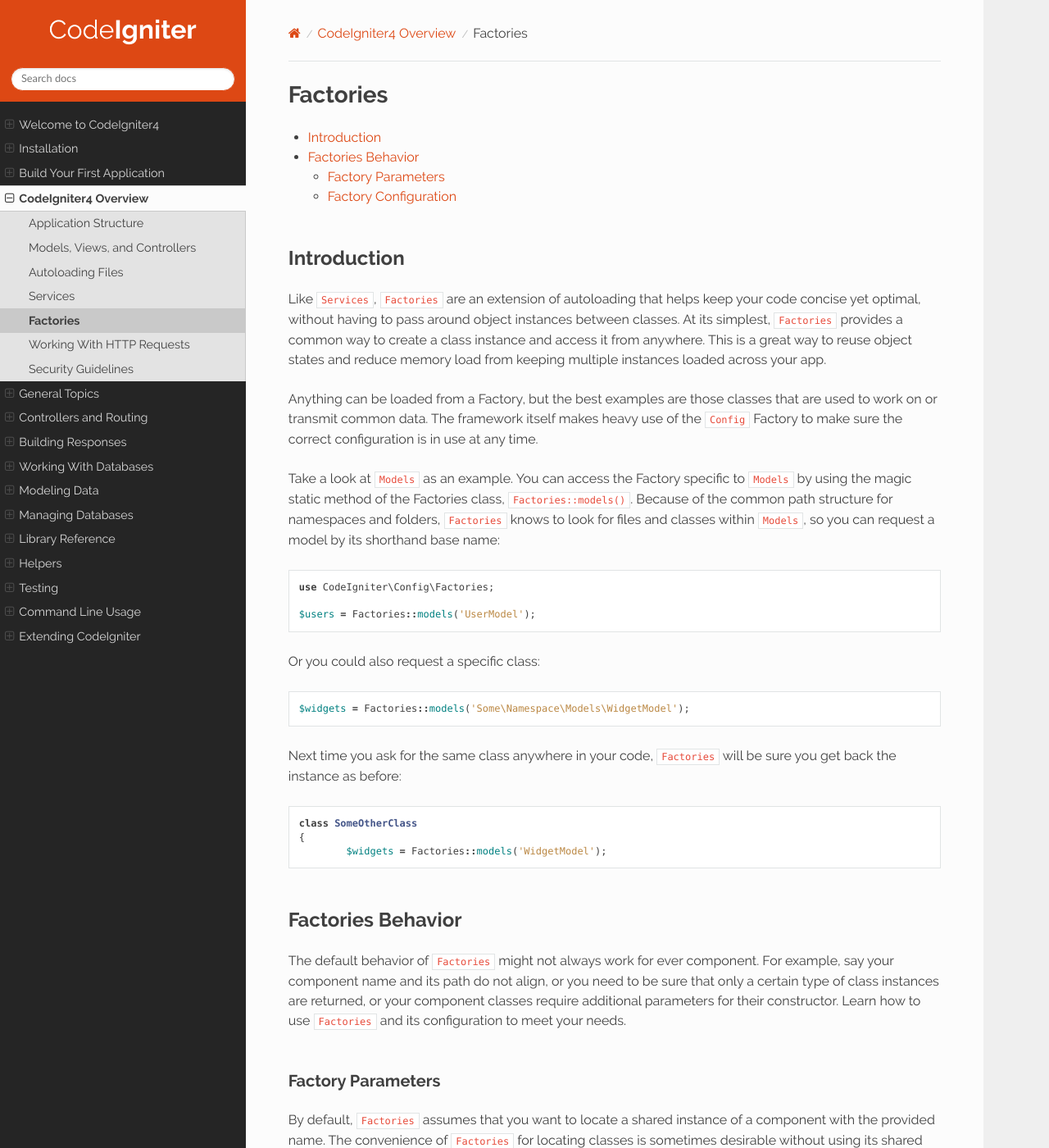
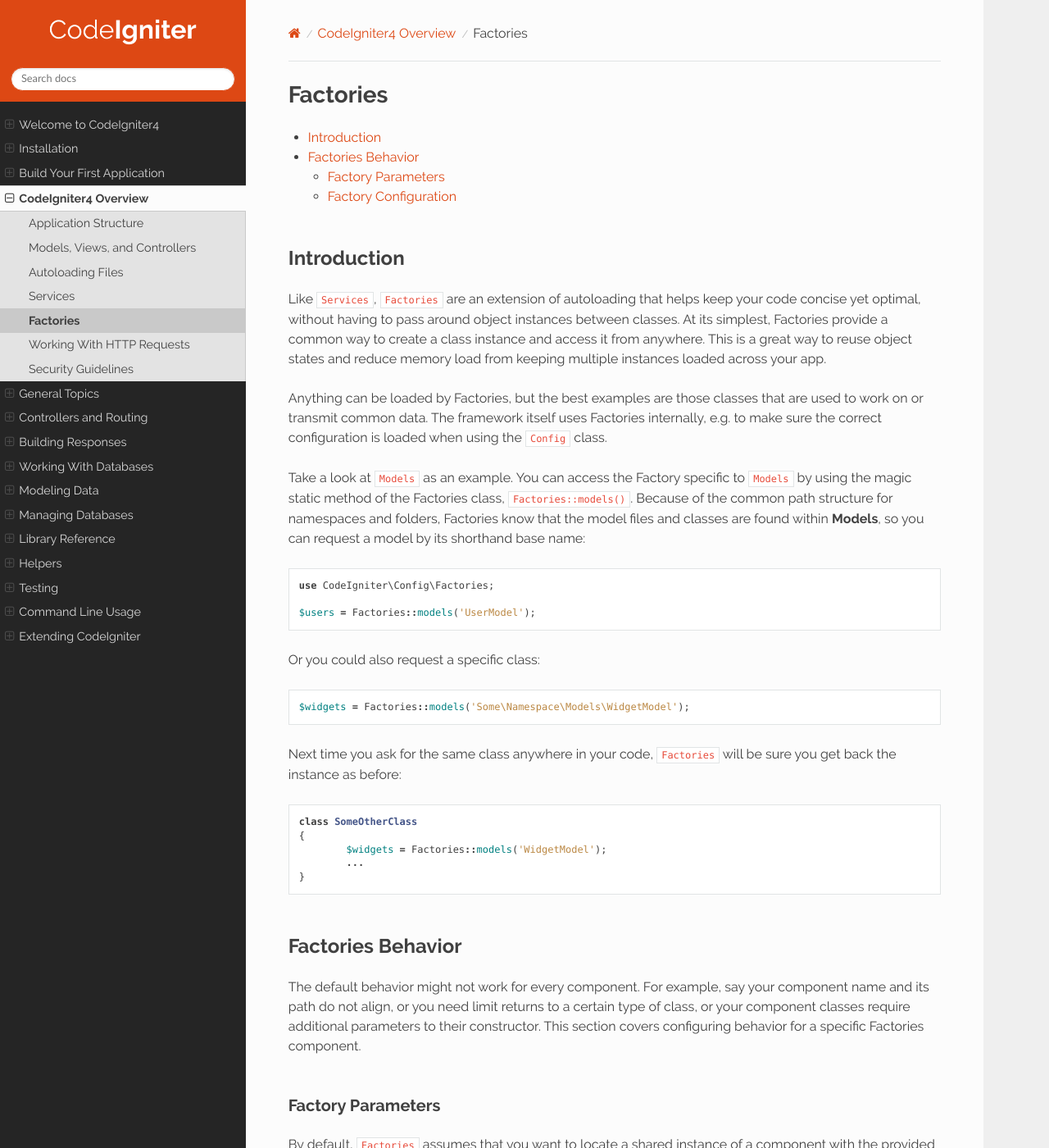
Before and after one commit to NEKOGET/ci4_user_guide_src, a Sphinx documentation site: the page built from source/concepts/factories.rst, in a window 1280 px wide and 1400 px high. Shown: the whole window at 82% size. Built offline with Sphinx 7.4.7 and the Read the Docs theme 2.0.0, drawn with Linux system fonts in a browser that asks for light colours.

Commit message:
Implement review suggestions

```diff
--- a/source/concepts/factories.rst
+++ b/source/concepts/factories.rst
@@ -11,18 +11,18 @@ Introduction
 
 Like ``Services``, ``Factories`` are an extension of autoloading that helps keep your code
 concise yet optimal, without having to pass around object instances between classes. At its
-simplest, ``Factories`` provides a common way to create a class instance and access it from
+simplest, Factories provide a common way to create a class instance and access it from
 anywhere. This is a great way to reuse object states and reduce memory load from keeping
 multiple instances loaded across your app.
 
-Anything can be loaded from a Factory, but the best examples are those classes that are used
-to work on or transmit common data. The framework itself makes heavy use of the ``Config``
-Factory to make sure the correct configuration is in use at any time.
+Anything can be loaded by Factories, but the best examples are those classes that are used
+to work on or transmit common data. The framework itself uses Factories internally, e.g. to
+make sure the correct configuration is loaded when using the ``Config`` class.
 
 Take a look at ``Models`` as an example. You can access the Factory specific to ``Models``
-by using the magic static method of the Factories class, ``Factories::models()``. Because
-of the common path structure for namespaces and folders, ``Factories`` knows to look for
-files and classes within ``Models``, so you can request a model by its shorthand base name::
+by using the magic static method of the Factories class, ``Factories::models()``. Because of
+the common path structure for namespaces and folders, Factories know that the model files
+and classes are found within **Models**, so you can request a model by its shorthand base name::
 
 	use CodeIgniter\Config\Factories;
 
@@ -38,15 +38,16 @@ you get back the instance as before::
 	class SomeOtherClass
 	{
 		$widgets = Factories::models('WidgetModel');
-
+		...
+	}
 
 Factories Behavior
 ==================
 
-The default behavior of ``Factories`` might not always work for ever component. For example,
-say your component name and its path do not align, or you need to be sure that only a certain
-type of class instances are returned, or your component classes require additional parameters
-for their constructor. Learn how to use ``Factories`` and its configuration to meet your needs.
+The default behavior might not work for every component. For example, say your component
+name and its path do not align, or you need limit returns to a certain type of class, or
+your component classes require additional parameters to their constructor. This section
+covers configuring behavior for a specific Factories component.
 
 Factory Parameters
 ------------------
@@ -78,13 +79,13 @@ What works for one component may not work for all. ``Factories`` supports altern
 at the component level via configurations. A configuration consists of any of the settings,
 which will fall back on the default if not provided.
 
-======================= ============== ==================================================================================================================== ===================================================
-Key                     Type           Description                                                                                     Default
-======================= ============== ==================================================================================================================== ===================================================
-component               string or null The name of the component (if different than the static method). This can be used to alias one component to another. ``null`` (defaults to the component name)
-path                    string or null The relative path within the namespace/folder to look for classes.                                                   ``null`` (defaults to the component name)
-instanceOf              string or null A required class name to match on the returned instance.                                                             ``null`` (no filtering)
-prefersApp              boolean        Whether a class with the same basename in the App namespace overrides other explicit class requests.                 ``true``
+========== ============== ==================================================================================================================== ===================================================
+Key        Type           Description                                                                                                          Default
+========== ============== ==================================================================================================================== ===================================================
+component  string or null The name of the component (if different than the static method). This can be used to alias one component to another. ``null`` (defaults to the component name)
+path       string or null The relative path within the namespace/folder to look for classes.                                                   ``null`` (defaults to the component name)
+instanceOf string or null A required class name to match on the returned instance.                                                             ``null`` (no filtering)
+prefersApp boolean        Whether a class with the same basename in the App namespace overrides other explicit class requests.                 ``true``
 
 Configurations can be applied in one of two ways: through a configuration file or at runtime.
 To use the file, create a new configuration at **app/Config/Factory.php** that supplies
--- a/source/testing/overview.rst
+++ b/source/testing/overview.rst
@@ -312,9 +312,9 @@ Removes all mocked classes from the Services class, bringing it back to its orig
 Mocking Factory Instances
 =========================
 
-Similar to with Services, you may find yourself needing to supply a pre-configured class instance
+Similar to Services, you may find yourself needing to supply a pre-configured class instance
 during testing that will be used with ``Factories``. Use the same ``injectMock()`` and ``reset()``
-static methods like **Services**, but they take an additional preceding parameter of the
+static methods like **Services**, but they take an additional preceding parameter for the
 component name::
 
     protected function setUp()
@@ -325,7 +325,7 @@ component name::
 		Factories::injectMock('models', 'App\Models\UserModel', $model);
 	}
 
-.. note:: All Factories components are reset by default between each test. Modify your test case's ``$setUpMethods`` if you need instances to persist.
+.. note:: All component Factories are reset by default between each test. Modify your test case's ``$setUpMethods`` if you need instances to persist.
 
 Stream Filters
 ==============
```
